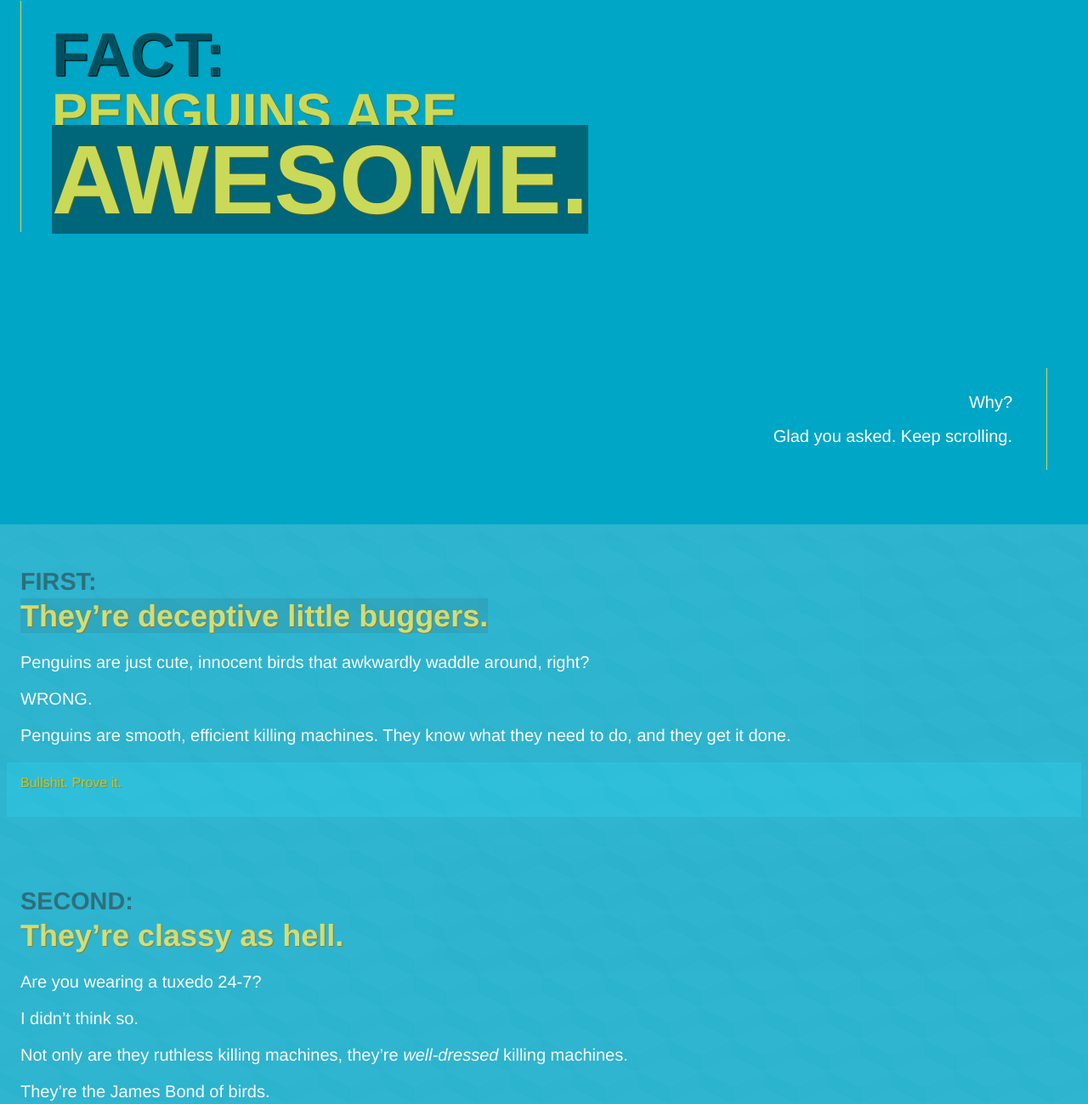
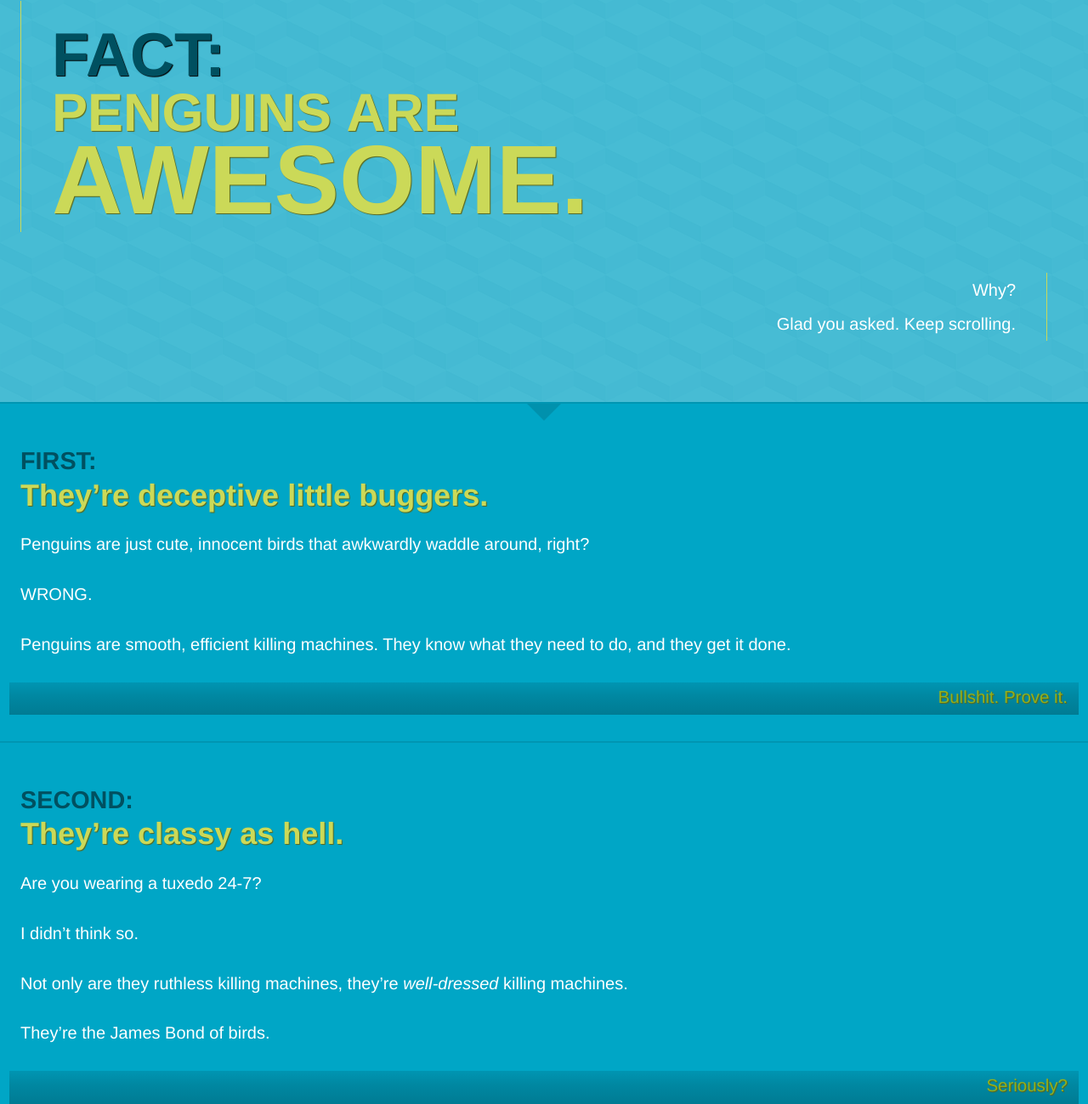
Before and after one commit to katywatkins/not-your-average-bird, a plain HTML site: page index.html in a window 1280 px wide. Shown: the part 127-1426 px from the top of the page at 85% size. Drawn offline with nearby package versions, Linux system fonts and the light colour scheme; files that its build step writes are made by us from their sources.

Commit message:
random commit, kinda wildly fumbling around

```diff
--- a/_asides.scss
+++ b/_asides.scss
@@ -1,23 +1,40 @@
 aside {
 	/*background: rgba(203,217,88, .7); /* lime green */
-	padding: 0 1em .3em 1em;
+	padding: .3em 1em;
 	margin: .5em -1em;
 	color: white;
-	background-color: lighten($base-color, 3) ;
-
-/*  font-size: 1.2em; */
+ 	font-size: .8em;
+	text-align: right;
+/*  	background: darken($base-color, 4);
+ 	background: rgb(135,224,253); */
+background: -moz-linear-gradient(top, darken($base-color, 4) 0%, darken($base-color, 7) 40%, darken($base-color, 10) 100%); /* FF3.6+ */
+background: -webkit-gradient(linear, left top, left bottom, color-stop(0%,darken($base-color, 4)), color-stop(40%,darken($base-color, 7)), color-stop(100%,darken($base-color, 10))); /* Chrome,Safari4+ */
+background: -webkit-linear-gradient(top, darken($base-color, 4) 0%,darken($base-color, 7) 40%,darken($base-color, 10) 100%); /* Chrome10+,Safari5.1+ */
+background: -o-linear-gradient(top, darken($base-color, 4) 0%, darken($base-color, 7) 40%,darken($base-color, 10) 100%); /* Opera 11.10+ */
+background: -ms-linear-gradient(top, darken($base-color, 4) 0%, darken($base-color, 7) 40%,darken($base-color, 10)100%); /* IE10+ */
+background: linear-gradient(to bottom, darken($base-color, 4) 0%, darken($base-color, 7) 40%,darken($base-color, 10) 100%); /* W3C */
+filter: progid:DXImageTransform.Microsoft.gradient( startColorstr='darken($base-color, 4)', endColorstr='darken($base-color, 10)',GradientType=0 ); /* IE6-9 */
 }
 
 
 aside h1 {
-	color: rgb(170, 189, 14); /* darker green */
+	color: rgba(170, 189, 14, .8); /* darker green */
 	/*border-bottom: 1px solid rgb(170, 189, 14); /* darker green */
 	font-weight: normal;
-	line-height: 2em;
-	font-size: 1em; /* 18 / 30 */
-	padding: .5em 0;
+	margin: .5em 0;
+ 	display:inline;
+ 	line-height:1.3em;
+ 	font-family: "proxima-nova", "Helvetica Neue", Helvetica, Arial, sans-serif;
+ 	font-size: 1.6em;
+ 	text-shadow:  1px 1px 1px darken($alt-color, 35);
 
 }
+
+
+aside h1:hover {
+	color:pink;
+}
+
 aside a {
 	color: $link-color-aside;
 }
@@ -31,4 +48,5 @@ aside a:hover {
 }
 
 
+
 /* TRYING TO REMOVE SPACE ON NUMBER TITLES */
--- a/_header.scss
+++ b/_header.scss
@@ -7,22 +7,34 @@
    /*      color: #9c8468;
         opacity: 0.5; */
     padding-top:none;
-   }
+}
 
-#main-title {
-	opacity: 1;
+
+.arrow-down {
+	width: 0;
+	height: 0;
+	border-left: 20px solid transparent;
+	border-right: 20px solid transparent;
+
+	border-top: 20px solid darken($base-color, 5);
+	margin: 0 auto;
+	background: $base-color;
+	position:absolute;
+	/* bottom: 0; */
+	 left:0;
+        right:0;
+        margin-left:auto;
+        margin-right:auto;
 }
 
 #main-title h1{
 	padding-top:1.5em;
 	text-transform: uppercase;
 	line-height: 1.5em;
-	background:none;
-	}
+}
 
 #lil-title {
 	font-size: 1.25em;  /* 36 / 32 */
-	background:none;
 }
 
 #big-title{
@@ -31,7 +43,9 @@
 
 }
 
-@media screen and (max-height:320px) {
+/* landscape mode on small screens can't have large margins on top, not enough space  */
+
+@media screen and (max-height:350px) {
 	#main-title {
 		padding-top: 1em !important;
 	}
@@ -68,16 +82,22 @@
 		font-size: 3.1875em;
 	}
 
+	#title-sub {
+		padding-top:1em;
+		margin-top: 2em;
+		padding-bottom:1em;
+		margin-bottom:2em;
+	}
+
 	#main-title p {
 		border-right: 1px solid $alt-color;
-		padding-right: 2em;
+		padding-right: 1.8em;
 		line-height: 2em;
 		margin:0;
 		text-align:right;
-		max-width: 100%;
 	}
 
-	#main-title p:first-of-type {
+	/* #main-title p:first-of-type {
 		padding-top:1em;
 		margin-top: 8em;
 		}
@@ -85,6 +105,6 @@
 	#main-title p:last-of-type {
 		padding-bottom:1em;
 		margin-bottom:2em;
-	}
+	} */
 
 }
--- a/_main.scss
+++ b/_main.scss
@@ -1,20 +1,26 @@
-/*Is there a way to say: if Typekit fonts don't load, don't do the anti-aliasing thing in Chrome? */
-
-
 html, body, #site {
 	/* min-width:10em; */
 	height:100%;
 	margin:0;
 	font-family: "proxima-nova", "Helvetica Neue", Helvetica, Arial, sans-serif;
 	font-size: 100%;
-	background-image: url("/i/bg-2-2.png");
-	background-repeat: repeat;
-	background-attachment: fixed;
 	font-weight: 100;
 	-webkit-font-smoothing:antialiased;  /* and magically, text doesn't look bold in Chrome */
+	line-height:1.8em;
+
 
 }
+p, li {
+	margin-bottom: 1.5em;
+}
 
+body {
+		background: url("/i/bg-2-2.png") fixed repeat;
+}
+
+#main-title, #summary {
+		background: rgba($base-color, .7) ;
+}
 .hidden>div{
     display:none;
 }
@@ -46,25 +52,22 @@ section {
 	position:relative; */
 	background: $base-color;
 	padding:1.5em;
-	opacity: .8;
+	opacity: 1;
+	border-bottom: 2px solid darken($base-color, 4);
 }
 
-section :nth-of-type(even) {    /* won't work in older browsers, IE8, etc */
+/* #second, #fifth, #eighth, #summary {
 	background: darken($base-color, 4);
 }
 
-section :nth-of-type(3n+3) {
+#third, #sixth, #ninth, footer {
 	background: darken($base-color, 15);
 }
-
+ */
 p, ul, ol, hr, pre, dl {
 	font-size: 1.25em; /* 20 / 16 */    /* if the "a" below is incluced, links get bigger */
 		color: #fff;
 		}
-
-p, ul, ol, hr, pre, dl, a, li {
-	background:none !important;     /* fixes random background changes from nth-of-type above */
-}
 
 #site h1, h2, h3 {
 	background:none;
@@ -144,4 +147,10 @@ section {
 	background: $base-color;
 	padding:1.5em;
 	opacity: .8;
-} */
+}
+
+
+
+
+
+ */
--- /dev/null
+++ b/_mixins.scss
@@ -0,0 +1,3 @@
+@mixin link-underline {
+	bottom-border: 1px solid;
+}
--- a/index.html
+++ b/index.html
@@ -15,18 +15,20 @@
 	<div id="site">
 		<section id="main-title">
 			<header>
-				<h1><span class="title">Fact:</span> <span id="lil-title">Penguins are </span><br /> <span id="big-title">awesome.</span></h1>
+				<h1><span class="title">Fact:</span> <span id="lil-title">Penguins&nbsp;are </span><br /> <span id="big-title">awesome.</span></h1>
 			</header>
 
-			<p>Why?</p>
+			<div id="title-sub">
+				<p>Why?</p>
 
-			<p>Glad you asked. Keep&nbsp;scrolling.</p>
+				<p>Glad you asked. Keep&nbsp;scrolling.</p>
+			</div>
 
 		</section> <!-- /end #main-title -->
 
+<div class="arrow-down"></div>
 
-
-	   	<section>
+	   	<section id="first">
 			<header>
 				<h1><span class="title">First:</span> <span class="subtitle">They’re deceptive little <!-- motherfuckers --> buggers.</span></h1>
 			</header>
@@ -50,7 +52,7 @@
 		</section><!-- /end FIRST -->
 
 
-		<section>
+		<section id="second">
 			<header>
 				<h1><span class="title">Second:</span> 	They’re classy as hell.</h1>
 			</header>
@@ -65,7 +67,7 @@
 
 			<aside>
 				<header>
-					<h1>Drop some science on me.</h1>
+					<h1>Seriously?</h1>
 				</header>
 
 				<div id="second" class="hide">
@@ -78,7 +80,7 @@
 		</section><!-- /end SECOND -->
 
 
-		<section>
+		<section id="third">
 			<header>
 				<h1><span class="title">Third:</span>They stand unflinching in the face of death, danger and dull days.</h1>
 			</header>
@@ -106,7 +108,7 @@
 
 			</section><!-- /end THIRD -->
 
-<section>
+		<section id="fourth">
 			<header>
 				<h1><span class="title">Fourth:</span>They don’t like stereotypes.</h1>
 			</header>
@@ -117,7 +119,7 @@
 
 			<aside>
 				<header>
-					<h1>I'm sorry, <em>what?</em></h1>
+					<h1>Say what?</em></h1>
 				</header>
 
 				<div class="hide" id="fourth">
@@ -137,7 +139,7 @@
 			</aside>
 		</section> <!-- /end FOURTH -->
 
-	<section>
+	<section id="fifth">
 				<header>
 					<h1><span class="title">Fifth:</span>They’re sensible.</h1>
 				</header>
@@ -157,7 +159,7 @@
 				</aside>
 			</section> <!-- /end FIFTH -->
 
-				<section>
+		<section id="sixth">
 			<header>
 				<h1><span class="title">Sixth:</span>They’re not afraid to be different.</h1>
 			</header>
@@ -176,7 +178,7 @@
 		</section> <!-- /end SIXTH -->
 
 
-		<section>
+		<section id="seventh">
 			<header>
 				<h1><span class="title">Seventh:</span> They’re resourceful.</h1>
 			</header>
@@ -206,7 +208,7 @@
 		</section> <!-- /end SEVENTH -->
 
 
-		<section>
+		<section id="eighth">
 			<header>
 				<h1><span class="title">Eighth:</span> They’re faster than a speeding bullet.</h1>
 
@@ -234,7 +236,7 @@
 
 		</section><!-- /end EIGHTH -->
 
-		<section>
+		<section id="ninth">
 			<header>
 				<h1><span class="title">Ninth:</span> Teamwork is second nature for them. </h1>
 			</header>
@@ -264,7 +266,7 @@
 
 
 
-			<section>
+		<section id="tenth">
 			<header>
 				<h1><span class="title">Tenth:</span> When they make a commitment, they mean it. </h1>
 			</header>
@@ -291,7 +293,7 @@
 
 
 
-		<section>
+		<section id="summary">
 			<header>
 				<h1>So let’s summarize:</h1>
 			</header>
--- a/style.scss
+++ b/style.scss
@@ -1,4 +1,6 @@
 @import "vars";
+
+@import "mixins";
 
 @import "main";
 
```
